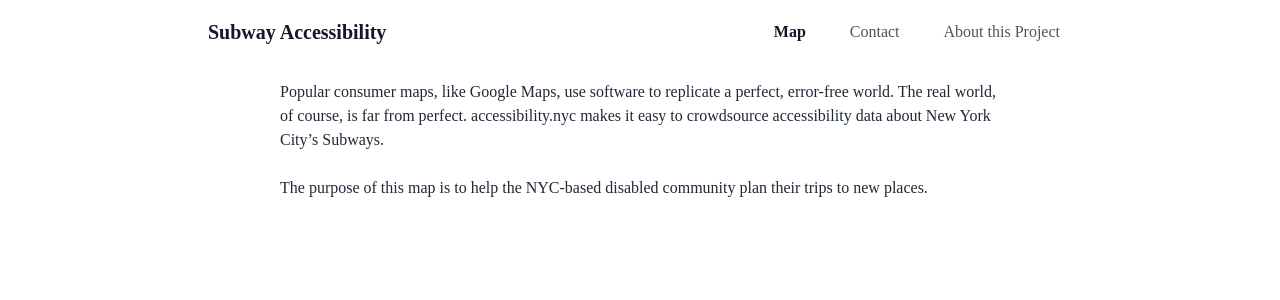
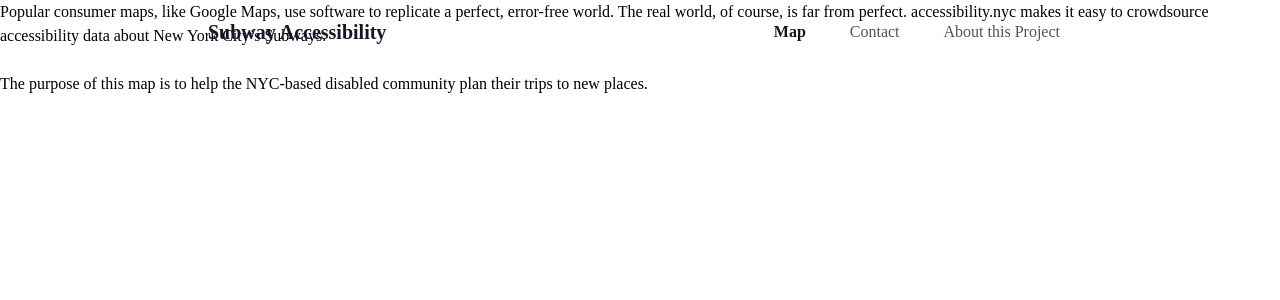
Before and after one commit to isaacdonis/acta-map, a Django app: page /about in a window 1280 px wide. Shown: the top 300 px of the page. Run offline with Django 4.2, Linux system fonts and the light colour scheme; style sheets or scripts are compiled from the project's sources; some libraries are stand-ins or nearby versions.

Commit message:
fix div issues

```diff
--- a/mainmap/templates/base.html
+++ b/mainmap/templates/base.html
@@ -54,12 +54,13 @@
             </div>
         </div>
     </nav>
+
+    {% block content %}
     <div class="container w-full md:max-w-3xl mx-auto pt-20">
-        <div class="w-full px-4 md:px-6 text-gray-800 leading-normal">
-            {% block content %}
-            {% endblock content %}
-        </div>
+        <div class="w-full px-4 md:px-6 text-gray-800 leading-normal"></div>
     </div>
+    {% endblock content %}
+
 </body>
 
 </html>
```
Also changed, not shown: mainmap/templates/home.html (+7 -1 lines).
